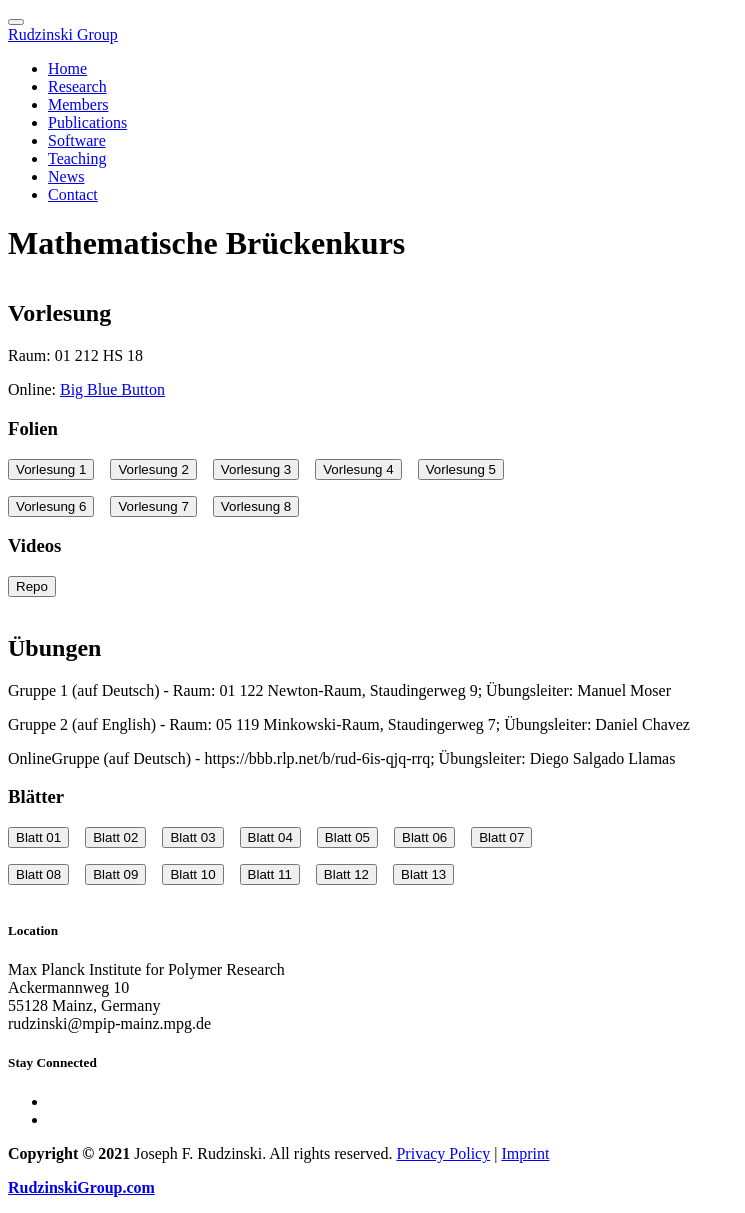
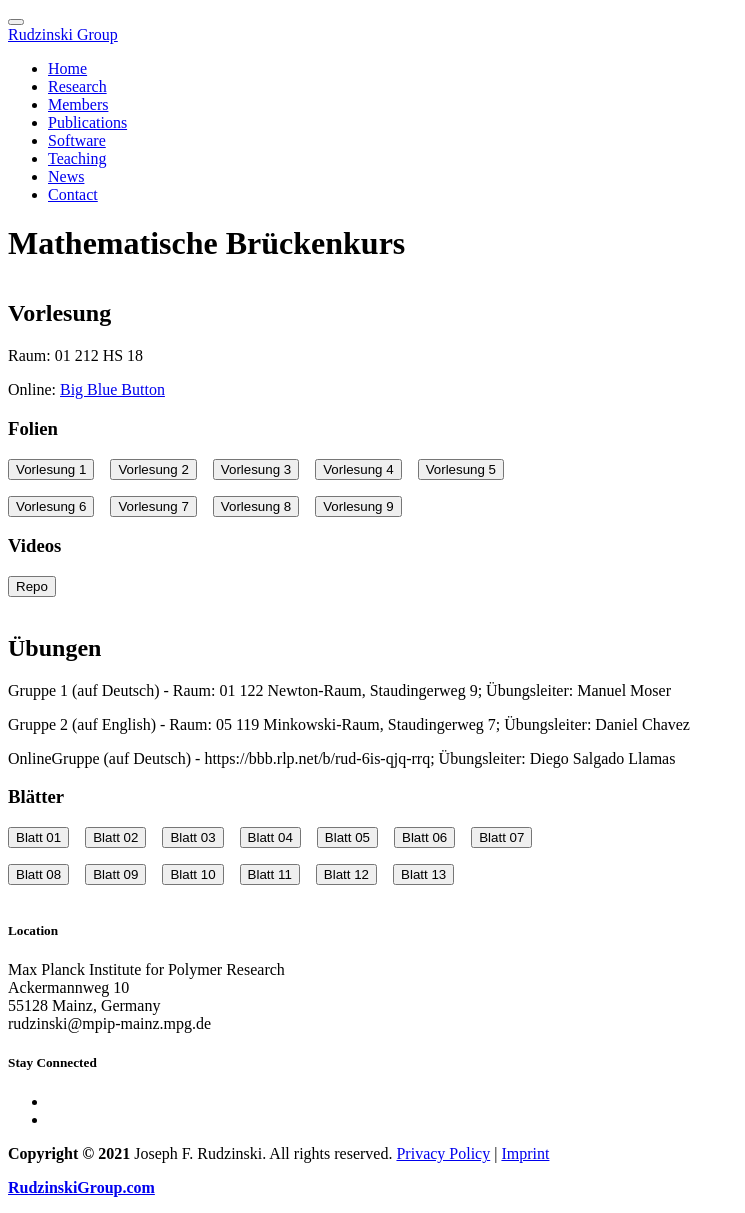
Before and after one commit to JFRudzinski/JFRudzinski.github.io, a Jekyll site: the page built from _posts/classes/2021-09-26-Brueckenkurs.md, in a window 1280 px wide. Shown: the whole page, without its empty margins (0-745 px from the left). Built offline with Jekyll 4.4.1, drawn with Linux system fonts in a browser that asks for light colours.

Commit message:
added vor 09

```diff
--- a/_posts/classes/2021-09-26-Brueckenkurs.md
+++ b/_posts/classes/2021-09-26-Brueckenkurs.md
@@ -46,6 +46,8 @@
         &nbsp;&nbsp;
         <a href="{{site.baseurl}}/assets/content/Teaching/Brueckenkurs/Vorlesungen/vorl_08.pdf" target="_blank"><button class="button-new shadow">Vorlesung 8</button></a>
         &nbsp;&nbsp;
+        <a href="{{site.baseurl}}/assets/content/Teaching/Brueckenkurs/Vorlesungen/vorl_09.pdf" target="_blank"><button class="button-new shadow">Vorlesung 9</button></a>
+        &nbsp;&nbsp;
         </p>
         <h3 class="post-subtitle">Videos</h3>
         <p>
```
Also changed, not shown: 1 other file.
